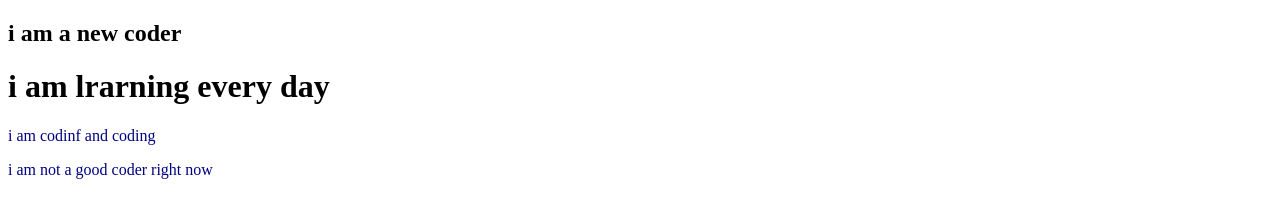
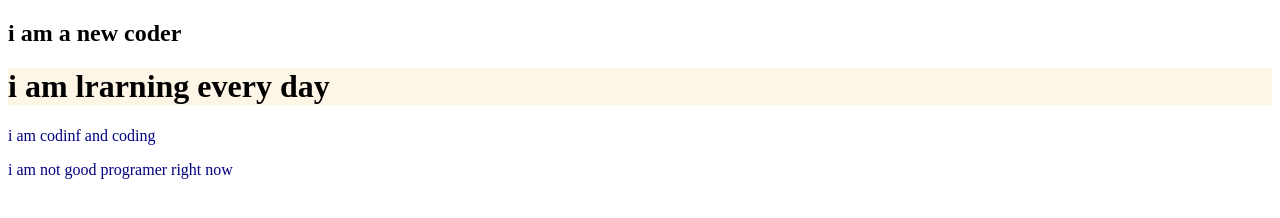
Before and after one commit to kaziashik/my-second-repo, a plain HTML site: page index.html in a window 1280 px wide. Drawn offline with Linux system fonts and the light colour scheme.

Commit message:
make change

```diff
--- a/index.html
+++ b/index.html
@@ -11,7 +11,7 @@
     <h2>i am a new coder</h2>
     <h1>i am lrarning every day</h1>
     <p>i am codinf and coding</p>
-    <p>i am not a good coder right now</p>
+    <p>i am not  good programer right now</p>
 
 </body>
 </html>
--- a/style.css
+++ b/style.css
@@ -1,3 +1,6 @@
 p{
     color:navy;
 }
+h1{
+   background-color: oldlace;
+}
```
